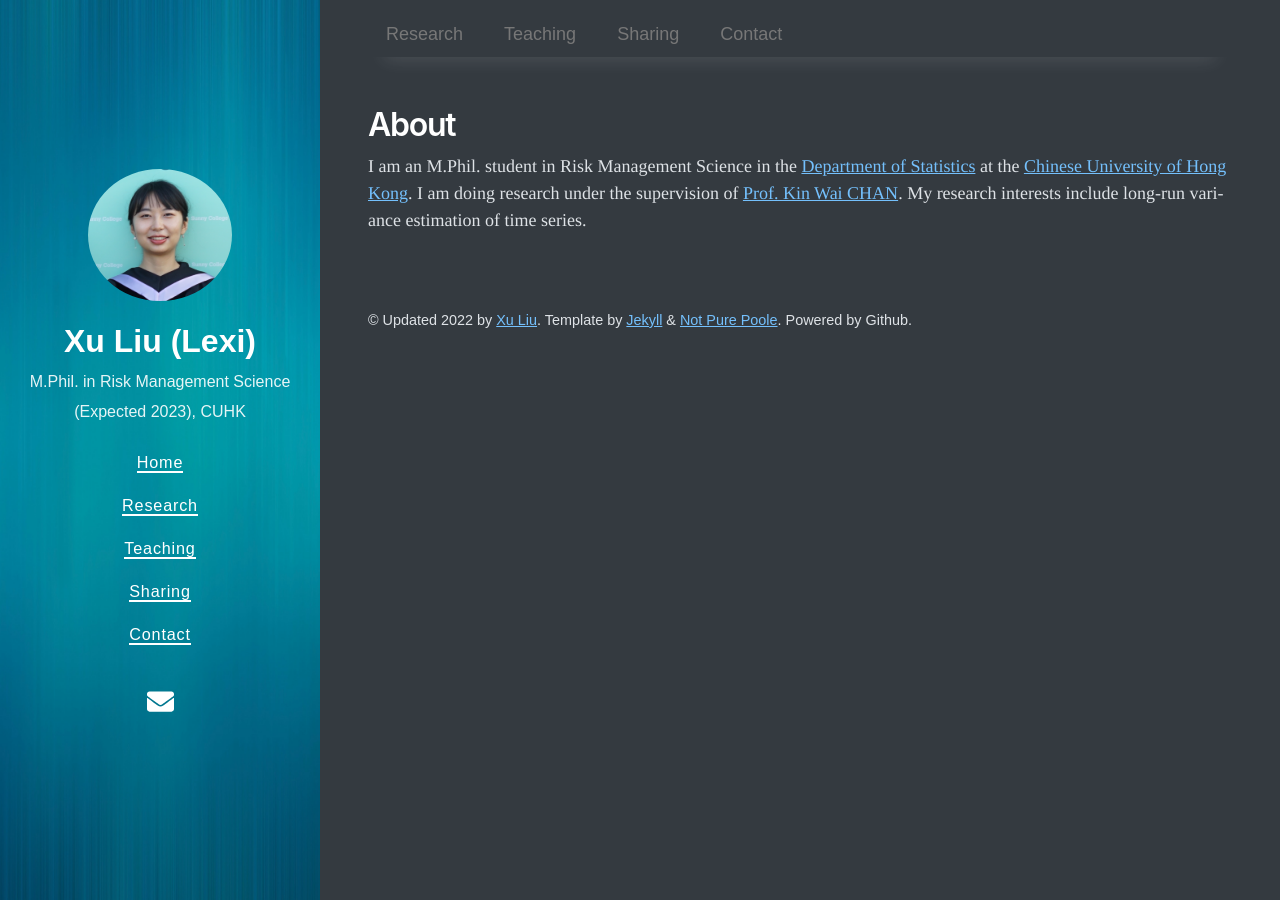
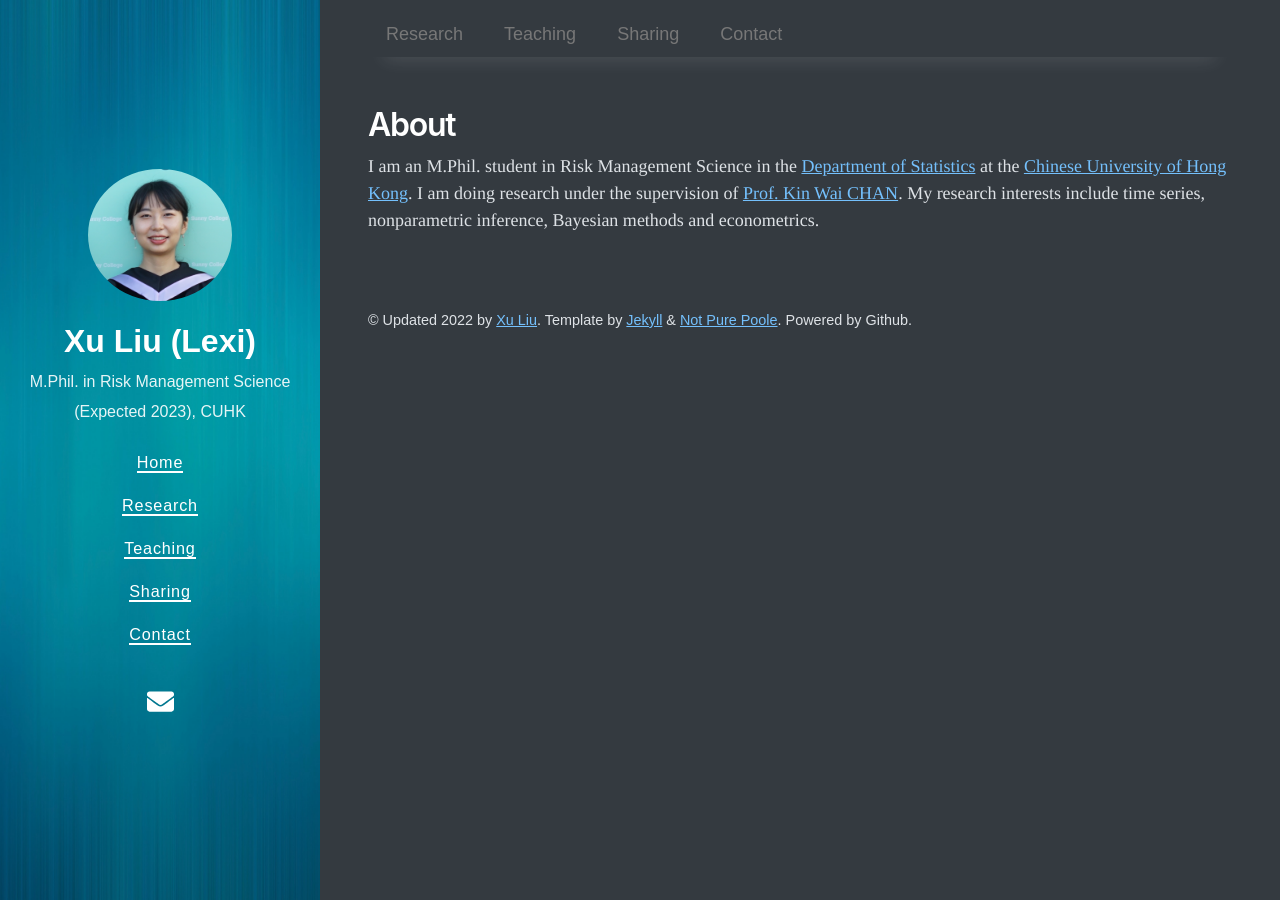
Before and after one commit to lexilxu/MyPage, a Jekyll site: the page built from about.md, in a window 1280 px wide. Built offline with Jekyll 4.4.1, drawn with Linux system fonts in a browser that asks for light colours; nearby versions of some CDN libraries.

Commit message:
Update about.md

```diff
--- a/about.md
+++ b/about.md
@@ -3,4 +3,4 @@ layout: page
 title: About
 ---
 
-I am an M.Phil. student in Risk Management Science in the [Department of Statistics](https://www.sta.cuhk.edu.hk) at the [Chinese University of Hong Kong](https://www.cuhk.edu.hk/english/index.html). I am doing research under the supervision of [Prof. Kin Wai CHAN](https://sites.google.com/site/kwchankeith/home?authuser=0). My research interests include long-run variance estimation of time series.
+I am an M.Phil. student in Risk Management Science in the [Department of Statistics](https://www.sta.cuhk.edu.hk) at the [Chinese University of Hong Kong](https://www.cuhk.edu.hk/english/index.html). I am doing research under the supervision of [Prof. Kin Wai CHAN](https://sites.google.com/site/kwchankeith/home?authuser=0). My research interests include time series, nonparametric inference, Bayesian methods and econometrics.
```
